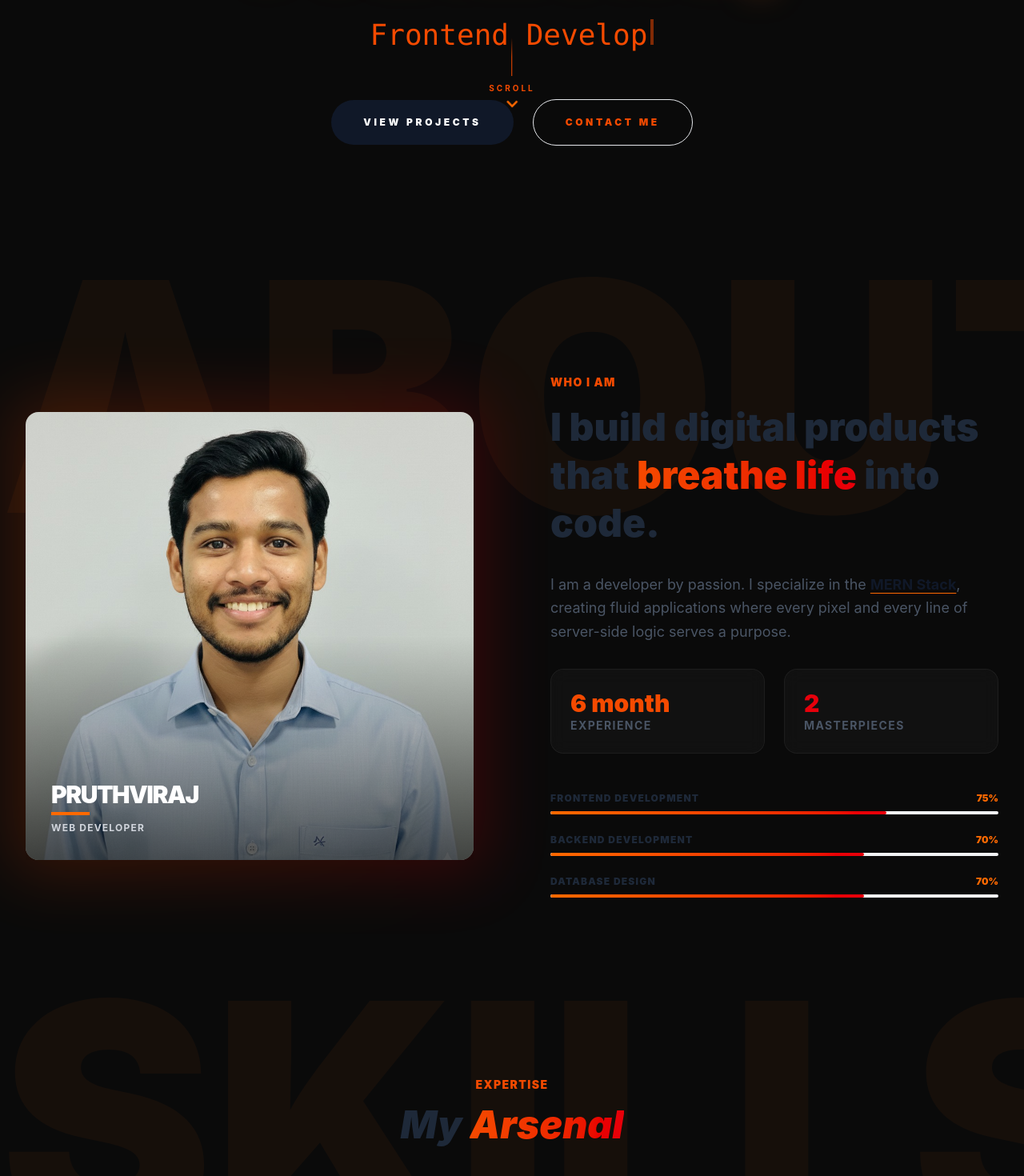
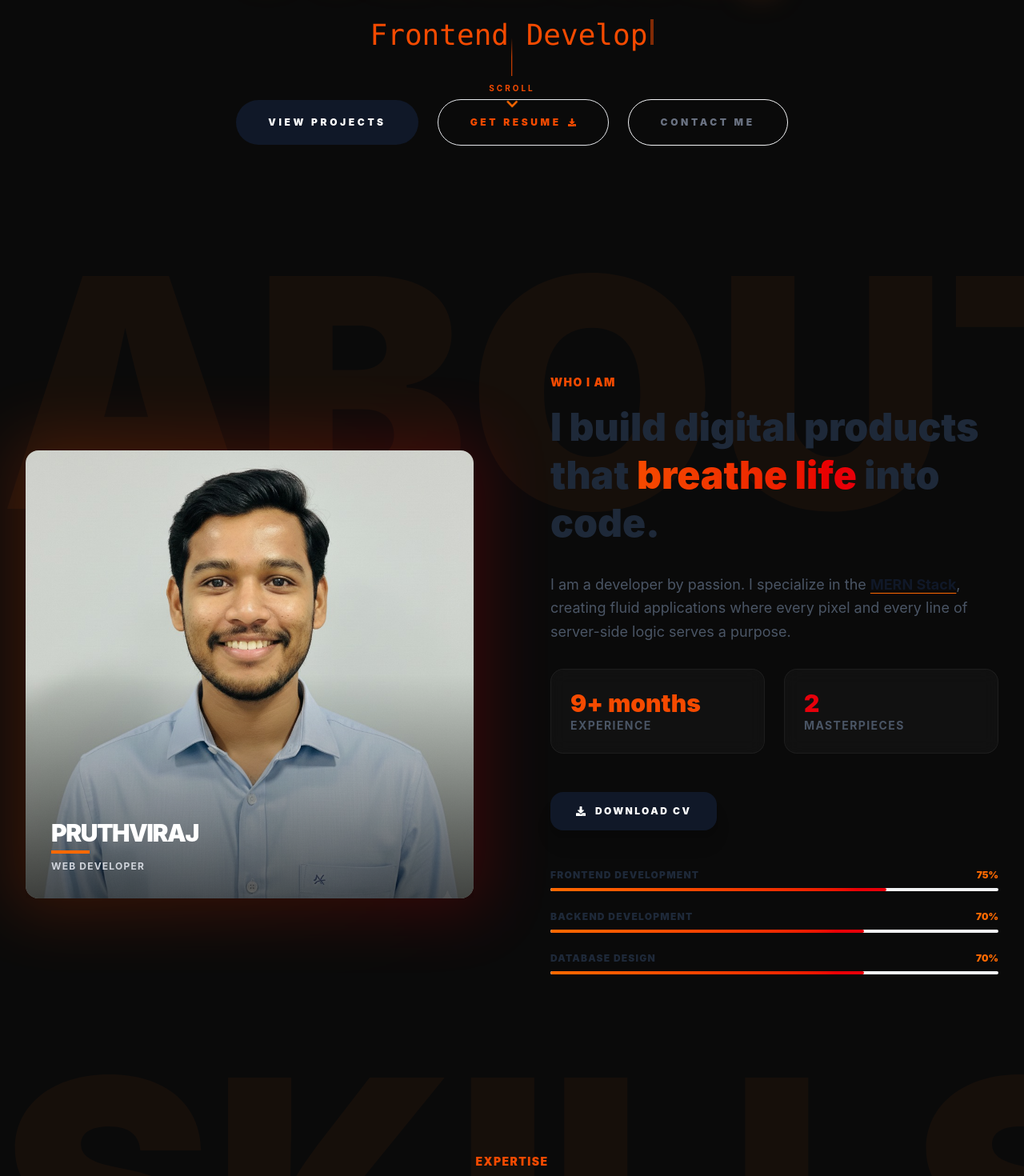
Before and after one commit to PruthvrajYadav/my-Portfolio, a React (Vite) app in the folder client/: page / in a window 1280 px wide. Shown: the part 460-1930 px from the top of the page at 80% size. Built offline with nearby package versions, Linux system fonts and the light colour scheme.

Commit message:
Add Resume section and Download CV buttons (Hero, About, Resume)

```diff
--- a/client/src/App.jsx
+++ b/client/src/App.jsx
@@ -10,6 +10,7 @@ import Skills from './components/Skills';
 import Experience from './components/Experience';
 import Projects from './components/Projects';
 import Education from './components/Education';
+import Resume from './components/Resume';
 import Contact from './components/Contact';
 import Footer from './components/Footer';
 import Cursor from './components/Cursor';
@@ -126,6 +127,7 @@ function App() {
                     <Skills />
                     <Experience />
                     <Projects />
+                    <Resume />
                     <Education />
                     <Contact />
                 </main>
--- a/client/src/components/About.jsx
+++ b/client/src/components/About.jsx
@@ -4,6 +4,8 @@ import { ScrollTrigger } from 'gsap/ScrollTrigger';
 import { soundManager } from '../utils/sound';
 import { useReveal } from '../hooks/useReveal';
 import { useBatchReveal } from '../hooks/useBatchReveal';
+import { FaDownload } from 'react-icons/fa';
+import Magnetic from './Magnetic';
 import img from '../assets/img/image.png';
 
 const About = () => {
@@ -104,7 +106,7 @@ const About = () => {
                                 onMouseMove={handleGlow}
                             >
                                 <div className="absolute inset-0 pointer-events-none opacity-0 group-hover:opacity-100 transition-opacity duration-300" style={{ background: 'radial-gradient(400px circle at var(--x) var(--y), rgba(249, 115, 22, 0.15), transparent 40%)' }} />
-                                <h4 className="text-2xl md:text-3xl font-black text-orange-600 dark:text-orange-400 group-hover:scale-110 transition-transform relative z-10">6 month</h4>
+                                <h4 className="text-2xl md:text-3xl font-black text-orange-600 dark:text-orange-400 group-hover:scale-110 transition-transform relative z-10">9+ months</h4>
                                 <p className="text-[10px] md:text-sm text-gray-600 dark:text-gray-400 font-bold uppercase tracking-widest relative z-10">Experience</p>
                             </div>
                             <div
@@ -116,6 +118,24 @@ const About = () => {
                                 <h4 className="text-2xl md:text-3xl font-black text-red-600 dark:text-red-400 group-hover:scale-110 transition-transform relative z-10">2</h4>
                                 <p className="text-[10px] md:text-sm text-gray-600 dark:text-gray-400 font-bold uppercase tracking-widest relative z-10">Masterpieces</p>
                             </div>
+                        </div>
+
+                        <div className="mb-12">
+                            <Magnetic>
+                                <a
+                                    href="/resume.pdf"
+                                    download="Pruthviraj_Yadav_Resume.pdf"
+                                    onClick={() => soundManager.play('click')}
+                                    onMouseEnter={() => soundManager.play('hover')}
+                                    className="group relative inline-flex items-center gap-3 px-8 py-4 bg-gray-900 dark:bg-white text-white dark:text-black rounded-2xl font-black text-[10px] md:text-xs uppercase tracking-[0.2em] shadow-xl hover:shadow-2xl transition-all hover:scale-105 active:scale-95 overflow-hidden"
+                                >
+                                    <span className="relative z-10 flex items-center gap-3">
+                                        <FaDownload className="group-hover:translate-y-1 transition-transform" />
+                                        Download CV
+                                    </span>
+                                    <div className="absolute inset-0 bg-orange-600 transform scale-x-0 group-hover:scale-x-100 transition-transform duration-500 origin-left opacity-10" />
+                                </a>
+                            </Magnetic>
                         </div>
 
                         {/* Skill Bars */}
--- a/client/src/components/Hero.jsx
+++ b/client/src/components/Hero.jsx
@@ -3,7 +3,7 @@ import { gsap } from 'gsap';
 import { ScrollTrigger } from 'gsap/ScrollTrigger';
 import { soundManager } from '../utils/sound';
 import Magnetic from './Magnetic';
-import { FaChevronDown } from 'react-icons/fa';
+import { FaChevronDown, FaDownload } from 'react-icons/fa';
 
 gsap.registerPlugin(ScrollTrigger);
 
@@ -165,13 +165,25 @@ const Hero = () => {
                     </Magnetic>
 
                     <Magnetic>
+                        <a
+                            href="/resume.pdf"
+                            download="Pruthviraj_Yadav_Resume.pdf"
+                            onClick={() => soundManager.play('click')}
+                            onMouseEnter={() => soundManager.play('hover')}
+                            className="bg-transparent text-orange-600 dark:text-orange-400  w-full md:w-auto border border-gray-200 dark:border-white/10 hover:border-orange-500 transition-all px-8 md:px-10 py-4 md:py-5 rounded-full font-black text-[10px] md:text-xs uppercase tracking-[0.2em] md:tracking-[0.3em] flex items-center justify-center gap-2"
+                        >
+                            Get Resume <FaDownload className="text-[10px]" />
+                        </a>
+                    </Magnetic>
+
+                    <Magnetic>
                         <button
                             onClick={() => {
                                 soundManager.play('click');
                                 document.getElementById('contact').scrollIntoView({ behavior: 'smooth' });
                             }}
                             onMouseEnter={() => soundManager.play('hover')}
-                            className="bg-transparent text-orange-600 dark:text-orange-400  w-full md:w-auto border border-gray-200 dark:border-white/10 hover:border-orange-500 transition-all px-8 md:px-10 py-4 md:py-5 rounded-full font-black text-[10px] md:text-xs uppercase tracking-[0.2em] md:tracking-[0.3em]"
+                            className="bg-transparent text-gray-500 dark:text-gray-400 w-full md:w-auto border border-gray-100 dark:border-white/5 hover:border-gray-300 transition-all px-8 md:px-10 py-4 md:py-5 rounded-full font-black text-[10px] md:text-xs uppercase tracking-[0.2em] md:tracking-[0.3em]"
                         >
                             Contact Me
                         </button>
--- a/client/src/components/Navbar.jsx
+++ b/client/src/components/Navbar.jsx
@@ -17,6 +17,7 @@ const Navbar = () => {
         { name: 'Skills', id: 'skills' },
         { name: 'Experience', id: 'experience' },
         { name: 'Projects', id: 'projects' },
+        { name: 'Resume', id: 'resume' },
         { name: 'Contact', id: 'contact' },
     ];
 
--- /dev/null
+++ b/client/src/components/Resume.jsx
@@ -0,0 +1,121 @@
+import React, { useEffect, useRef } from 'react';
+import { gsap } from 'gsap';
+import { ScrollTrigger } from 'gsap/ScrollTrigger';
+import { FaDownload, FaFilePdf, FaExternalLinkAlt } from 'react-icons/fa';
+import { soundManager } from '../utils/sound';
+import Magnetic from './Magnetic';
+
+gsap.registerPlugin(ScrollTrigger);
+
+const Resume = () => {
+    const containerRef = useRef(null);
+
+    useEffect(() => {
+        const ctx = gsap.context(() => {
+            const el = containerRef.current;
+
+            // Section Reveal
+            gsap.fromTo(".resume-reveal",
+                { y: 50, opacity: 0 },
+                {
+                    y: 0,
+                    opacity: 1,
+                    duration: 1.2,
+                    stagger: 0.1,
+                    ease: "power3.out",
+                    scrollTrigger: {
+                        trigger: el,
+                        start: "top 80%",
+                    }
+                }
+            );
+
+            // Floating Light effect
+            gsap.to(".resume-light", {
+                x: "random(-50, 50)",
+                y: "random(-50, 50)",
+                duration: 5,
+                repeat: -1,
+                yoyo: true,
+                ease: "sine.inOut"
+            });
+        }, containerRef);
+
+        return () => ctx.revert();
+    }, []);
+
+    return (
+        <section id="resume" ref={containerRef} className="py-24 md:py-32 bg-transparent relative overflow-hidden transition-colors duration-700">
+            {/* Background Decorative Text */}
+            <div className="bg-text absolute top-0 right-0 text-[10rem] sm:text-[15rem] md:text-[25rem] font-black text-orange-500/5 dark:text-orange-500/5 pointer-events-none select-none uppercase leading-none z-0 whitespace-nowrap">
+                CV
+            </div>
+
+            {/* Subtle Light Effect */}
+            <div className="resume-light absolute top-1/2 left-1/2 -translate-x-1/2 -translate-y-1/2 w-[600px] h-[600px] bg-orange-600/5 rounded-full blur-[120px] pointer-events-none z-0" />
+
+            <div className="max-w-7xl mx-auto px-4 sm:px-6 lg:px-8 relative z-10 text-center">
+                <div className="mb-16">
+                    <h2 className="resume-reveal text-orange-600 dark:text-orange-500 font-black tracking-widest uppercase mb-4 text-sm">Resume & CV</h2>
+                    <h3 className="resume-reveal text-4xl md:text-6xl font-black text-gray-800 dark:text-gray-200">
+                        My <span className="text-transparent bg-clip-text bg-gradient-to-r from-orange-600 to-red-600 italic">Professional</span> Story
+                    </h3>
+                </div>
+
+                <div className="resume-reveal flex flex-col items-center justify-center gap-12 max-w-3xl mx-auto p-12 rounded-[2.5rem] glass border border-gray-100 dark:border-white/10 shadow-2xl relative overflow-hidden">
+                    <div className="relative">
+                        <div className="w-24 h-24 md:w-32 md:h-32 flex items-center justify-center rounded-3xl bg-orange-500/10 text-orange-500 text-5xl md:text-6xl mb-6">
+                            <FaFilePdf />
+                        </div>
+                        <div className="absolute -top-4 -right-4 w-12 h-12 bg-green-500 rounded-full flex items-center justify-center text-white text-xl shadow-lg animate-bounce">
+                            <FaDownload className="text-sm" />
+                        </div>
+                    </div>
+
+                    <div className="text-center">
+                        <h4 className="text-2xl md:text-3xl font-black mb-4">Pruthviraj Yadav - Resume</h4>
+                        <p className="text-gray-600 dark:text-gray-400 text-lg leading-relaxed mb-8">
+                            A comprehensive overview of my experience, projects, and technical expertise in the MERN Stack.
+                            Download the PDF to learn more about my journey.
+                        </p>
+                    </div>
+
+                    <div className="flex flex-col sm:flex-row gap-6">
+                        <Magnetic>
+                            <a
+                                href="/resume.pdf"
+                                download="Pruthviraj_Yadav_Resume.pdf"
+                                onClick={() => soundManager.play('click')}
+                                onMouseEnter={() => soundManager.play('hover')}
+                                className="group relative px-10 py-5 bg-gradient-to-r from-orange-600 to-red-600 text-white rounded-2xl font-black text-xs md:text-sm uppercase tracking-[0.2em] flex items-center gap-3 shadow-2xl shadow-orange-500/30 hover:scale-105 transition-all"
+                            >
+                                <FaDownload className="group-hover:translate-y-1 transition-transform" />
+                                <span>Download PDF</span>
+                            </a>
+                        </Magnetic>
+
+                        <Magnetic>
+                            <a
+                                href="/resume.pdf"
+                                target="_blank"
+                                rel="noreferrer"
+                                onClick={() => soundManager.play('click')}
+                                onMouseEnter={() => soundManager.play('hover')}
+                                className="px-10 py-5 glass border border-gray-100 dark:border-white/10 rounded-2xl font-black text-xs md:text-sm uppercase tracking-[0.2em] flex items-center gap-3 hover:bg-gray-50 dark:hover:bg-white/5 transition-all"
+                            >
+                                <FaExternalLinkAlt />
+                                <span>Preview CV</span>
+                            </a>
+                        </Magnetic>
+                    </div>
+                </div>
+
+                <div className="resume-reveal mt-16 text-gray-500 dark:text-gray-400 font-bold uppercase tracking-widest text-[10px] md:text-xs">
+                    Curious about the tech stack? Check the <a href="#skills" className="text-orange-500 underline underline-offset-4">Skills Section</a>
+                </div>
+            </div>
+        </section>
+    );
+};
+
+export default Resume;
```
Also changed, not shown: 2 other files (tests, documents, lock files or other folders).
